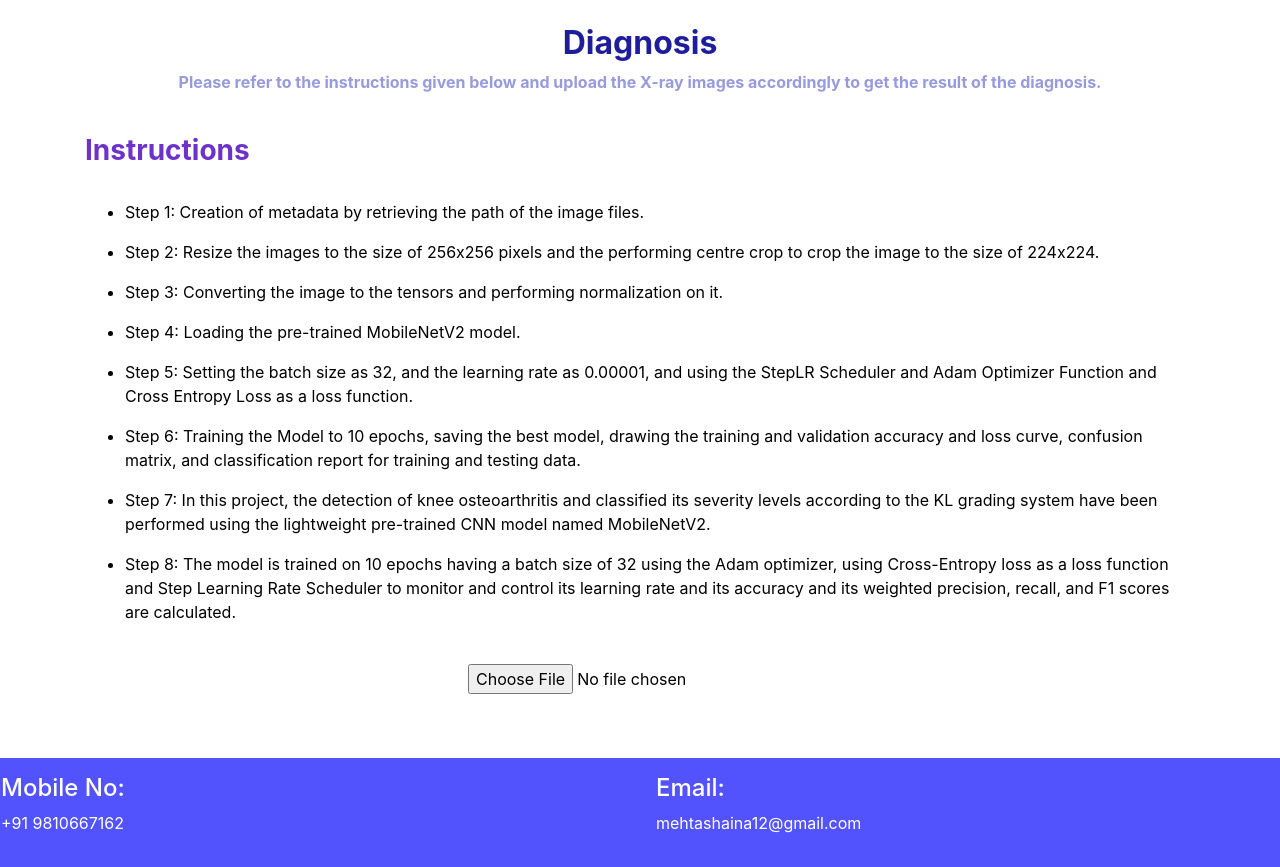
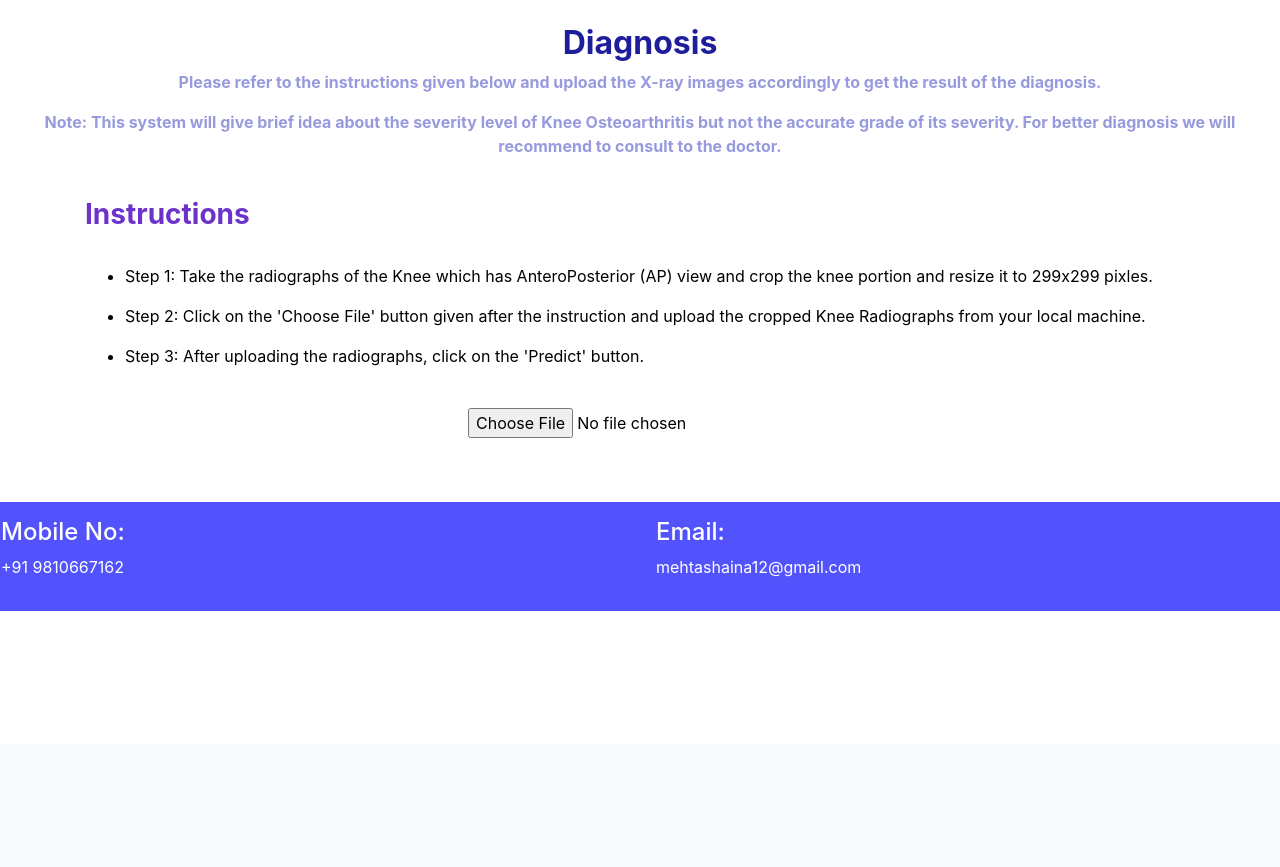
Before and after one commit to shaina-12/Knee-Ostheoarthritis-Detection-and-Severity-Prediction, a Flask app: page /diagnosis in a window 1280 px wide. Shown: the part 56-923 px from the top of the page. After the commit the page ends 667 px from the top, so only its background shows below. Run offline with Flask 2, Linux system fonts and the light colour scheme.

Commit message:
Update diagnosis.html

```diff
--- a/templates/diagnosis.html
+++ b/templates/diagnosis.html
@@ -6,34 +6,20 @@ Diagnosis
 <br>
 <h2 style="text-align: center; color: rgb(30, 30, 157); font-weight: bold">Diagnosis</h2>
 <p style="text-align: center; color:rgb(151, 154, 221); font-weight: bold">Please refer to the instructions given below and upload the X-ray images accordingly to get the result of the diagnosis.</p>
+<p style="text-align: center; color:rgb(151, 154, 221); font-weight: bold">Note: This system will give brief idea about the severity level of Knee Osteoarthritis but not the accurate grade of its severity. For better diagnosis we will recommend to consult to the doctor.</p>
 <div class="container">
    <br>
    <h3 style="text-align: justify; color: rgb(108, 50, 202); font-weight: bold">Instructions</h3>
    <br>
    <ul>
       <li>
-         <p> Step 1: Creation of metadata by retrieving the path of the image files.</p>
+         <p> Step 1: Take the radiographs of the Knee which has AnteroPosterior (AP) view and crop the knee portion and resize it to 299x299 pixles.</p>
       </li>
       <li>
-         <p> Step 2: Resize the images to the size of 256x256 pixels and the performing centre crop to crop the image to the size of 224x224.</p>
+         <p> Step 2: Click on the 'Choose File' button given after the instruction and upload the cropped Knee Radiographs from your local machine.</p>
       </li>
       <li>
-         <p> Step 3: Converting the image to the tensors and performing normalization on it.</p>
-      </li>
-      <li>
-         <p> Step 4: Loading the pre-trained MobileNetV2 model.</p>
-      </li>
-      <li>
-         <p> Step 5: Setting the batch size as 32, and the learning rate as 0.00001, and using the StepLR Scheduler and Adam Optimizer Function and Cross Entropy Loss as a loss function.</p>
-      </li>
-      <li>
-         <p> Step 6: Training the Model to 10 epochs, saving the best model, drawing the training and validation accuracy and loss curve, confusion matrix, and classification report for training and testing data.</p>
-      </li>
-      <li>
-         <p> Step 7: In this project, the detection of knee osteoarthritis and classified its severity levels according to the KL grading system have been performed using the lightweight pre-trained CNN model named MobileNetV2.</p>
-      </li>
-      <li>
-         <p> Step 8: The model is trained on 10 epochs having a batch size of 32 using the Adam optimizer, using Cross-Entropy loss as a loss function and Step Learning Rate Scheduler to monitor and control its learning rate and its accuracy and its weighted precision, recall, and F1 scores are calculated.</p>
+         <p> Step 3: After uploading the radiographs, click on the 'Predict' button.</p>
       </li>
    </ul>
    <br>
```
